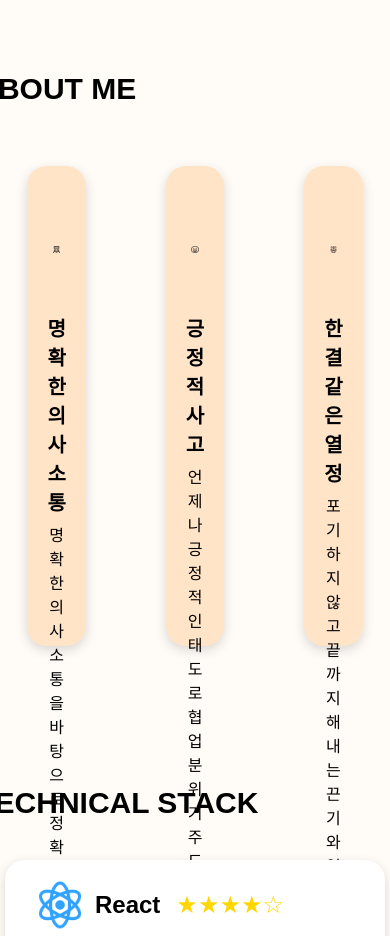
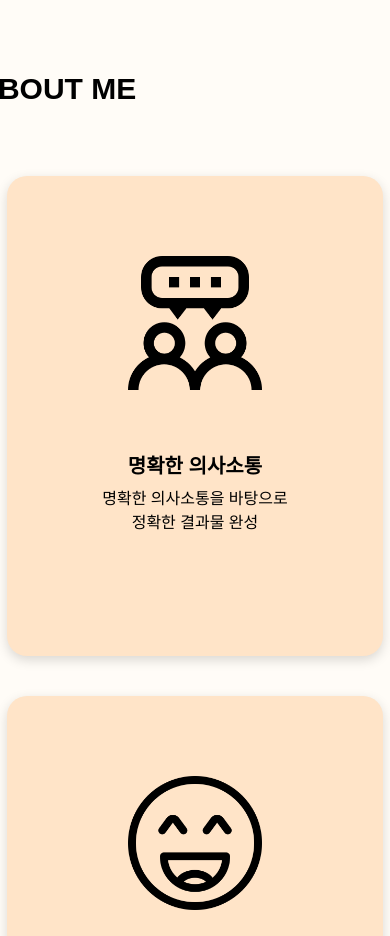
Before and after one commit to FreshSangchoo/blog, a React (Vite) app in the folder frontend/: page /introduce in a window 390 px wide. Shown: the part 1120-2056 px from the top of the page. Built offline with nearby package versions, Linux system fonts and the light colour scheme; a small style sheet from the web is missing.

Commit message:
[style] keyword card

```diff
--- a/frontend/src/css/introduce/AboutMe.css
+++ b/frontend/src/css/introduce/AboutMe.css
@@ -77,3 +77,16 @@
   text-align: center;
   line-height: 24px;
 }
+
+@media (max-width: 1024px) {
+  .about-me-keyword-container {
+    flex-direction: column;
+    align-items: center;
+    padding: 20px 10px;
+  }
+
+  .keyword-card {
+    width: 90%;
+    margin: 20px 0;
+  }
+}
```
